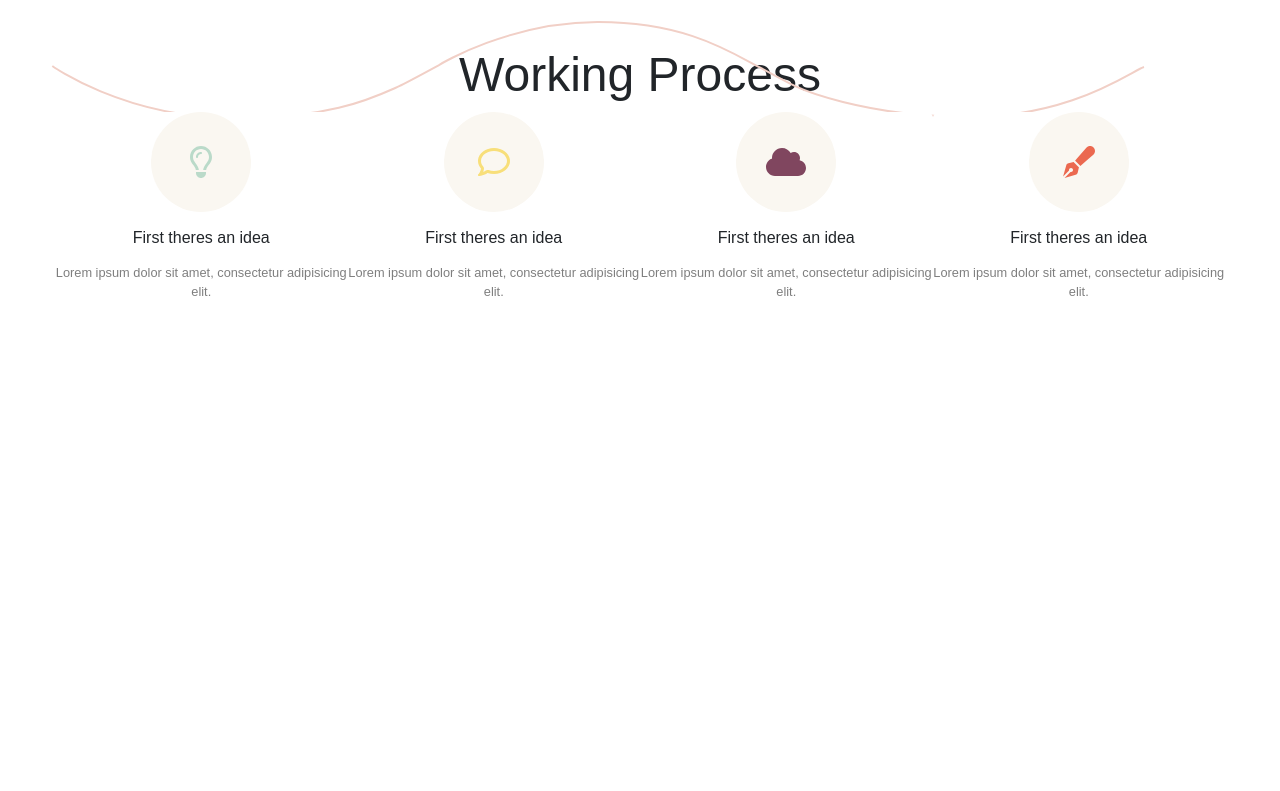
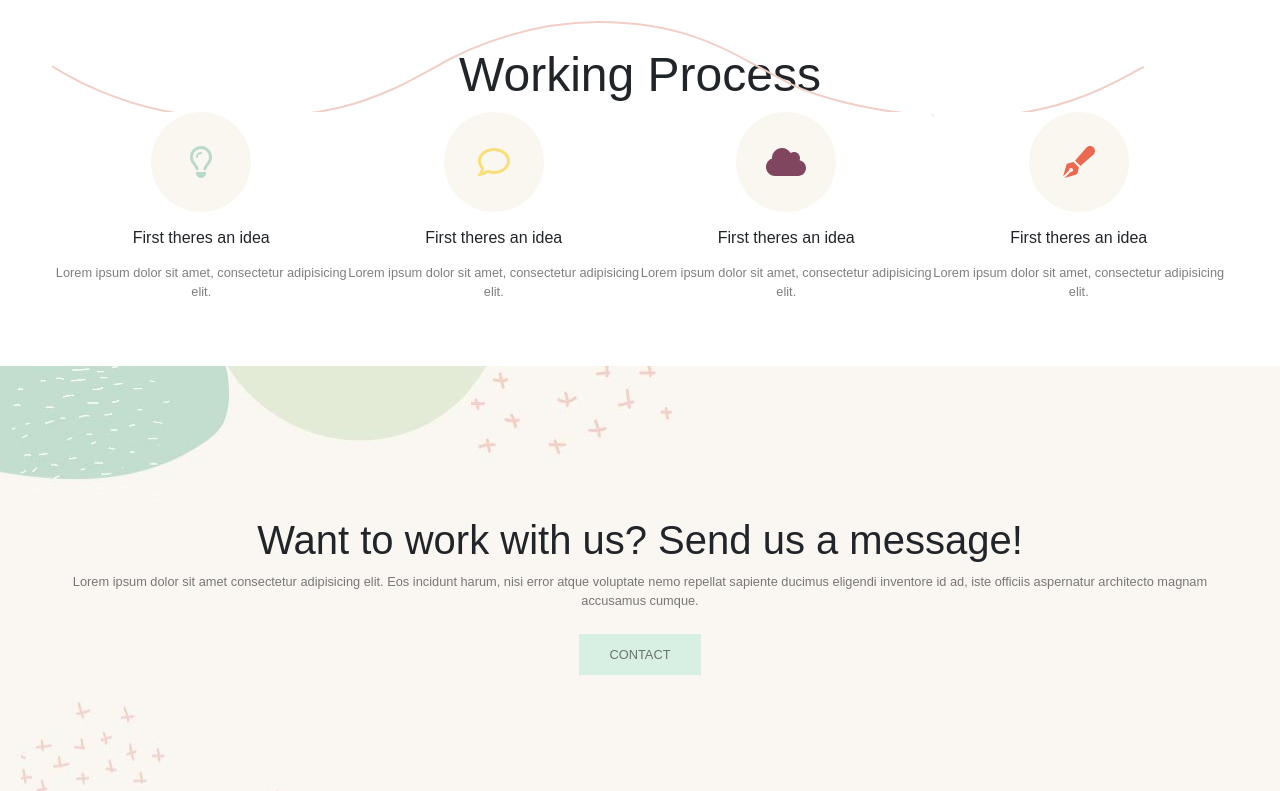
Before and after one commit to FrancescoCesari97/proj-html-vuejs, a Vue app: page / in a window 1280 px wide. Shown: the part 1366-2157 px from the top of the page. Before the commit the page ends 1732 px from the top, so only its background shows below. Built offline with nearby package versions, Linux system fonts and the light colour scheme.

Commit message:
aggiunta AppMessageSection

```diff
--- a/src/components/AppMain.vue
+++ b/src/components/AppMain.vue
@@ -5,7 +5,8 @@
 
 import AppHeroSectionVue from './Main components/AppHeroSection.vue';
 import AppCardSection from './Main components/AppCardSection.vue';
-import AppShortSectionVue from './Main components/AppShortSection.vue';
+import AppWorkingProgressSection from './Main components/AppWorkingProgressSection.vue';
+import AppMessageSection from './Main components/AppMessageSection.vue'
 
 
 
@@ -20,7 +21,7 @@ export default{
   },
 
 
-  components: {AppHeroSectionVue, AppCardSection, AppShortSectionVue},
+  components: {AppHeroSectionVue, AppCardSection, AppWorkingProgressSection, AppMessageSection},
 
 
 };
@@ -34,7 +35,8 @@ export default{
 
     <AppHeroSectionVue></AppHeroSectionVue>
     <AppCardSection></AppCardSection>
-    <AppShortSectionVue></AppShortSectionVue>
+    <AppWorkingProgressSection></AppWorkingProgressSection>
+    <AppMessageSection></AppMessageSection>
 
 
 
--- /dev/null
+++ b/src/components/Main components/AppMessageSection.vue
@@ -0,0 +1,79 @@
+<script>
+
+
+export default{
+  data(){
+    return{
+
+    };
+
+
+  },
+
+
+
+
+};
+</script>
+
+
+
+
+
+<template>
+
+
+<div class="background">
+
+    <div class="container  text-center">
+        <h2>Want to work with us? Send us a message!</h2>
+
+        <p class="my-2">Lorem ipsum dolor sit amet consectetur adipisicing elit. Eos incidunt harum, nisi error atque voluptate nemo repellat sapiente ducimus eligendi inventore id ad, iste officiis aspernatur architecto magnam accusamus cumque.</p>
+
+        <button class="btn my-3"> <p>CONTACT</p></button>
+    </div>
+
+</div>
+
+
+</template>
+
+
+
+
+
+
+<style lang="scss" scoped>
+
+    .background{
+        background-image: url(../assets/img/h-2-background-1.jpg);
+
+
+        .container{
+
+            padding: 100px 0;
+
+
+            h2{
+                font-size: 2.5rem;
+                padding-top: 50px;
+            }
+
+            p{
+                font-size: 0.8rem;
+                color: rgba(0, 0, 0, 0.523);
+                margin: 0;
+            }
+
+            button{
+                background-color: #d8f0e3;
+                border-radius: 0;
+                padding: 10px 30px;
+
+            }
+        }
+    }
+
+
+
+</style>
```
Also changed, not shown: src/components/Main components/AppWorkingProgressSection.vue (renamed from src/components/Main components/AppShortSection.vue).
